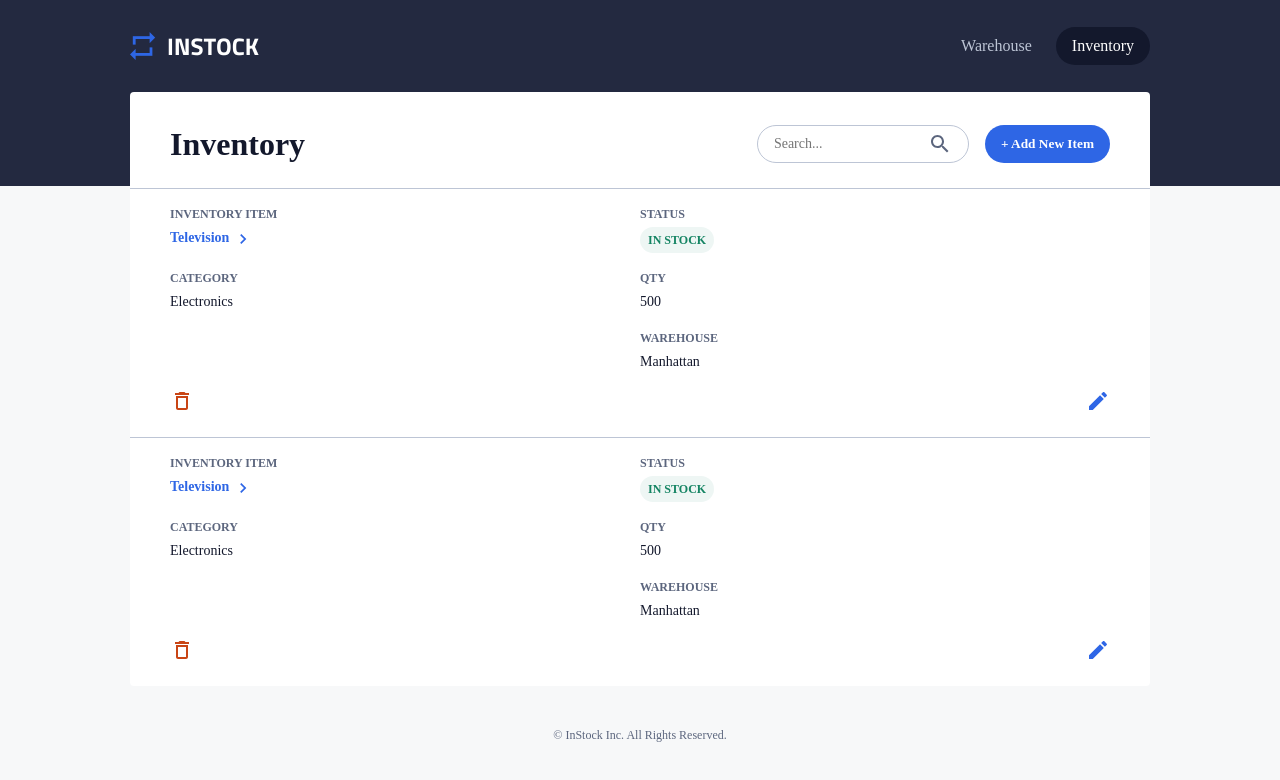
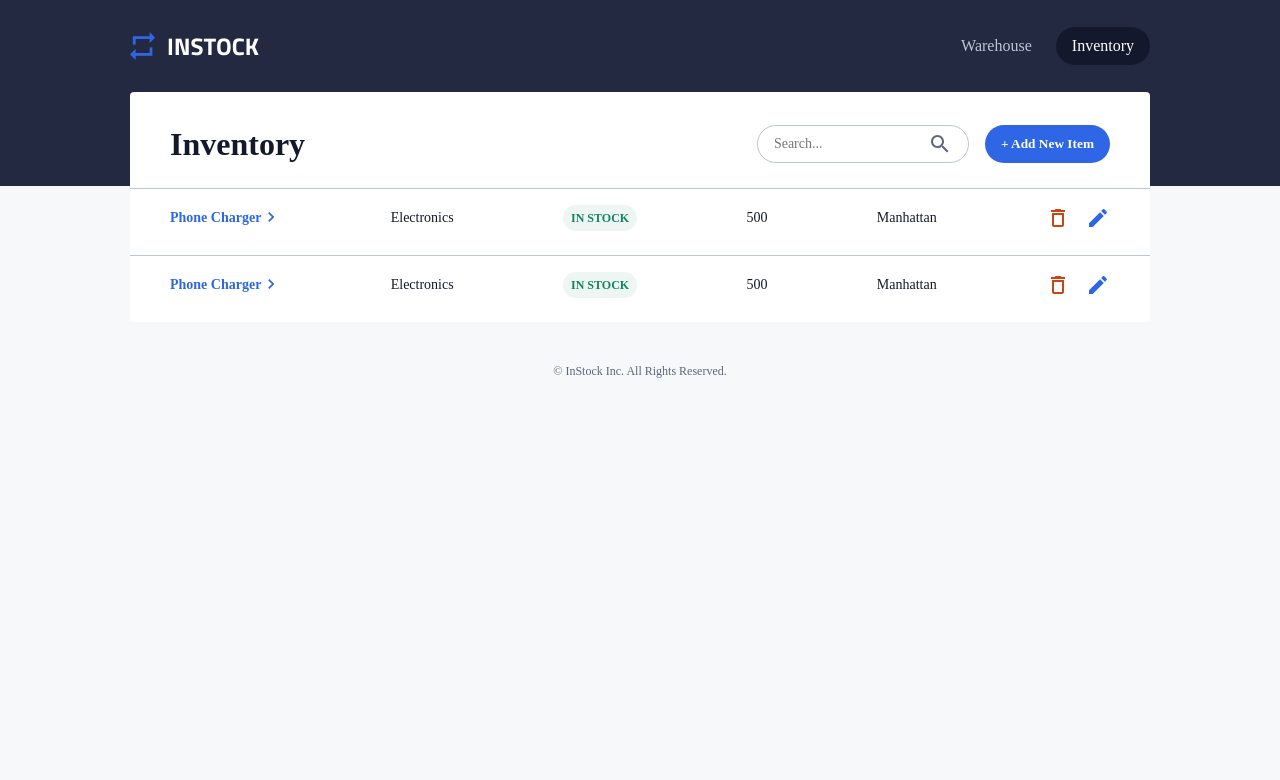
Before and after one commit to sunshineagoo17/group-four-instock, a React (Create React App) app: page /inventory in a window 1280 px wide. Shown: the top 780 px of the page. Built offline with nearby package versions, Linux system fonts and the light colour scheme; a web font is replaced by a local one.

Commit message:
itemdetail responsive for tablet and desk | item header hidden | change order of the cell

```diff
--- a/src/components/InventoryItemDetails/InventoryItemDetails.jsx
+++ b/src/components/InventoryItemDetails/InventoryItemDetails.jsx
@@ -3,11 +3,13 @@ import deleteIcon from '../../assets/images/delete_outline-24px.svg';
 import editIcon from '../../assets/images/edit-24px.svg';
 import rightIcon from '../../assets/images/chevron_right-24px.svg'
 
+import { Link } from 'react-router-dom';
+
 const inventory =
     {
       "id": 1,
       "warehouse_name": "Manhattan",
-      "item_name": "Television",
+      "item_name": "Phone Charger",
       "description": "This 50\", 4K LED TV provides a crystal-clear picture and vivid colors.",
       "category": "Electronics",
       "status": "IN STOCk",
@@ -21,14 +23,14 @@ const InventoryItemDetails = () => {
     <div className='item list-padding-side'>
         <div className="item__cell">
             <div className="item__cell_header txt-slate txt-table txt-bold">INVENTORY ITEM</div>
-            <div className="item__cell_desc item__cell_desc--title txt-m txt-bold txt-indigo">{inventory.item_name} <img className='right-arrow' src={rightIcon} alt="" /></div>
+            <div className="item__cell_desc item__cell_desc--title txt-m txt-bold txt-indigo"><Link className='txt-indigo'>{inventory.item_name} <img className='right-arrow' src={rightIcon} alt="" /></Link></div>
         </div>
-        <div className="item__cell">
+        <div className="item__cell item__cell">
             <div className="item__cell_header txt-slate txt-table txt-bold">STATUS</div>
             {/* condtionally add class (instock || outstock)*/}
             <div className="item__cell_desc"><button className={`txt-table txt-bold item__cell_desc--btn ${inventory.status.toLowerCase() === 'in stock' ? 'instock':'outstock'}`}>{inventory.status}</button></div>
         </div>
-        <div className="item__cell">
+        <div className="item__cell item__cell">
             <div className="item__cell_header txt-slate txt-table txt-bold">CATEGORY</div>
             <div className="item__cell_desc item__cell_desc--generic txt-m txt-black txt-regular">{inventory.category}</div>
         </div>
--- a/src/components/InventoryItemDetails/InventoryItemDetails.scss
+++ b/src/components/InventoryItemDetails/InventoryItemDetails.scss
@@ -3,72 +3,117 @@
 .list-padding-side {
   @include padding(side, sizeIncrement(6));
 
-    @include for-desktop{
+  @include for-desktop {
     @include padding(side, sizeIncrement(10));
   }
 }
 
-.item{
+.item {
   display: flex;
   flex-wrap: wrap;
   row-gap: sizeIncrement(4);
-    padding-top:sizeIncrement(4);
+  padding-top: sizeIncrement(4);
   padding-bottom: sizeIncrement(6);
-    &__cell{
+
+  @include for-tablet {
+    flex-wrap: nowrap;
+    align-items: center;
+    justify-content: space-between;
+
+    &:hover{
+        background-color: rgba($color: $pri-indigo, $alpha: 7%);
+  color: $sec-red;
+    }
+  }
+  &__cell {
     display: flex;
-        flex-direction: column;
+    flex-wrap: wrap;
     width: 50%;
-        gap:sizeIncrement(1);
+    gap: sizeIncrement(1);
 
-
-        &--full-width{
-            width: 100%;
-            padding-left: 50%;
-
+    @include for-tablet {
+      width: auto;
     }
 
-        &--flex-space-between{
-            padding-left: 0;
+    &_header {
       width: 100%;
-            flex-grow: 1;
-            display: flex;
-            width: fit-content;
-            flex-direction: row;
-            justify-content: space-between;
-        }
-
-
-        &_desc--btn{
-           border-radius: $btn-radius;
-           border: none;
-           @include padding(topbottom,4px);
-           @include padding(side,8px);
         text-transform: uppercase;
-        }
-
-        &_desc--title{
-            height: sizeIncrement(6);
-        }
-
-        &_btn{
-            height: sizeIncrement(6);
+      @include for-tablet {
+        display: none;
       }
     }
 
 
+    &--full-width {
+      width: 100%;
+      padding-left: 50%;
+
+      @include for-tablet {
+        padding-left: 0;
+        width: auto;
+      }
     }
 
-.right-arrow{
+    &--flex-space-between {
+      padding-left: 0;
+      flex-grow: 1;
+      display: flex;
+      width: fit-content;
+      justify-content: space-between;
+
+      @include for-tablet {
+        flex-grow: 0;
+        gap: sizeIncrement(4);
+        justify-content: center;
+      }
+    }
+
+
+    &_desc--btn {
+      border-radius: $btn-radius;
+      border: none;
+      @include padding(topbottom, 4px);
+      @include padding(side, 8px);
+      text-transform: uppercase;
+
+    }
+
+    &_btn {
+      height: sizeIncrement(6);
+    }
+  }
+}
+
+.right-arrow {
   vertical-align: middle;
   height: 20px;
 }
 
-.instock{
+.instock {
   background-color: rgba($color: $sec-green, $alpha: 7%);
-    color:$sec-green;
+  color: $sec-green;
 }
 
-.outstock{
+.outstock {
   background-color: rgba($color: $sec-red, $alpha: 7%);
-    color:$sec-red;
+  color: $sec-red;
 }
+
+
+// Order for tablet
+@include for-tablet {
+    .item__cell{
+        &:nth-of-type(1){
+            order: 1;
+        }
+        &:nth-of-type(2){
+            order:3
+        }
+        &:nth-of-type(3){
+            order:2;
+        }
+        order:3;
+    }
+
+
+}
```
Lines whose indentation alone changed are shown as unchanged.
